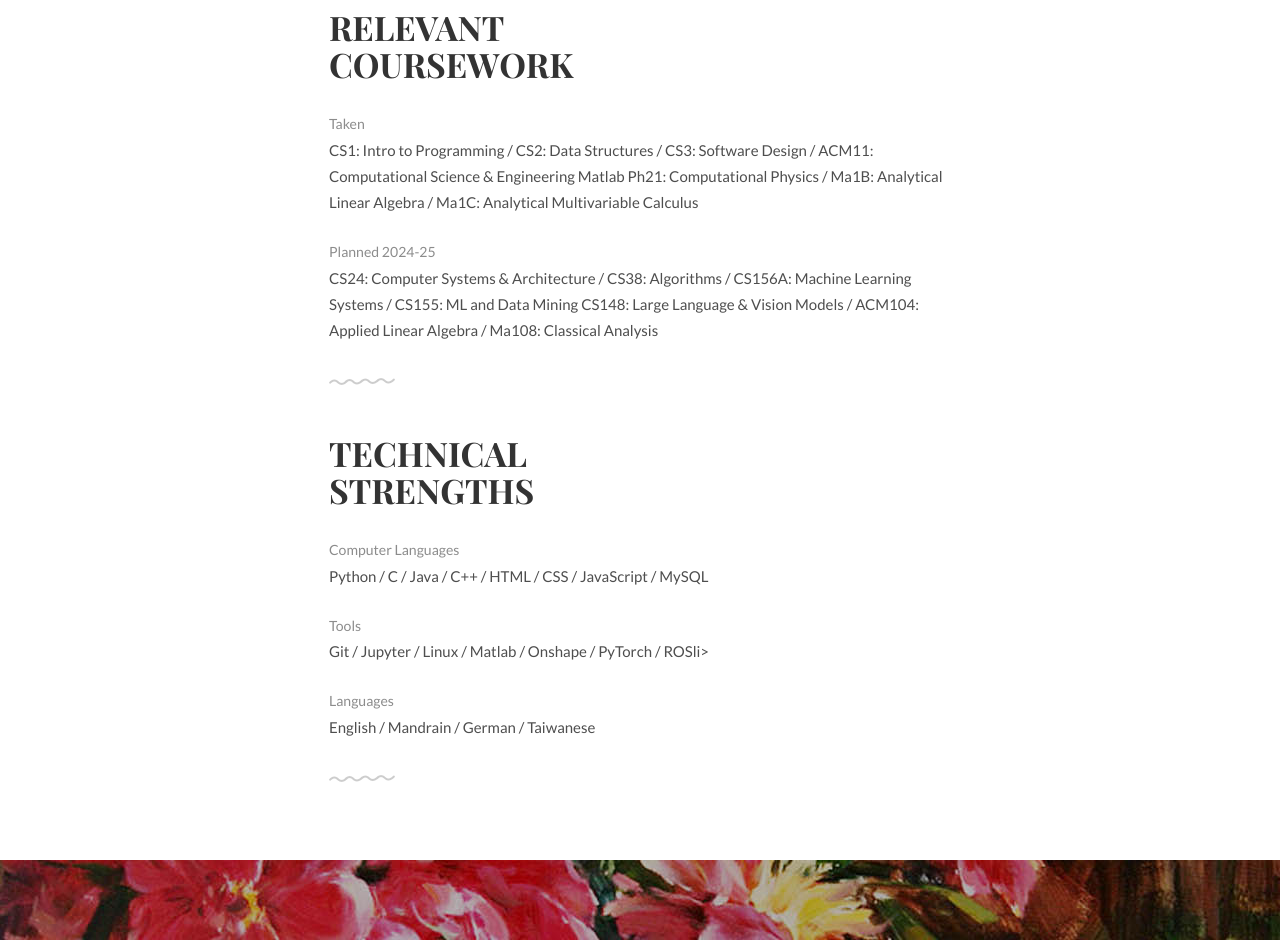
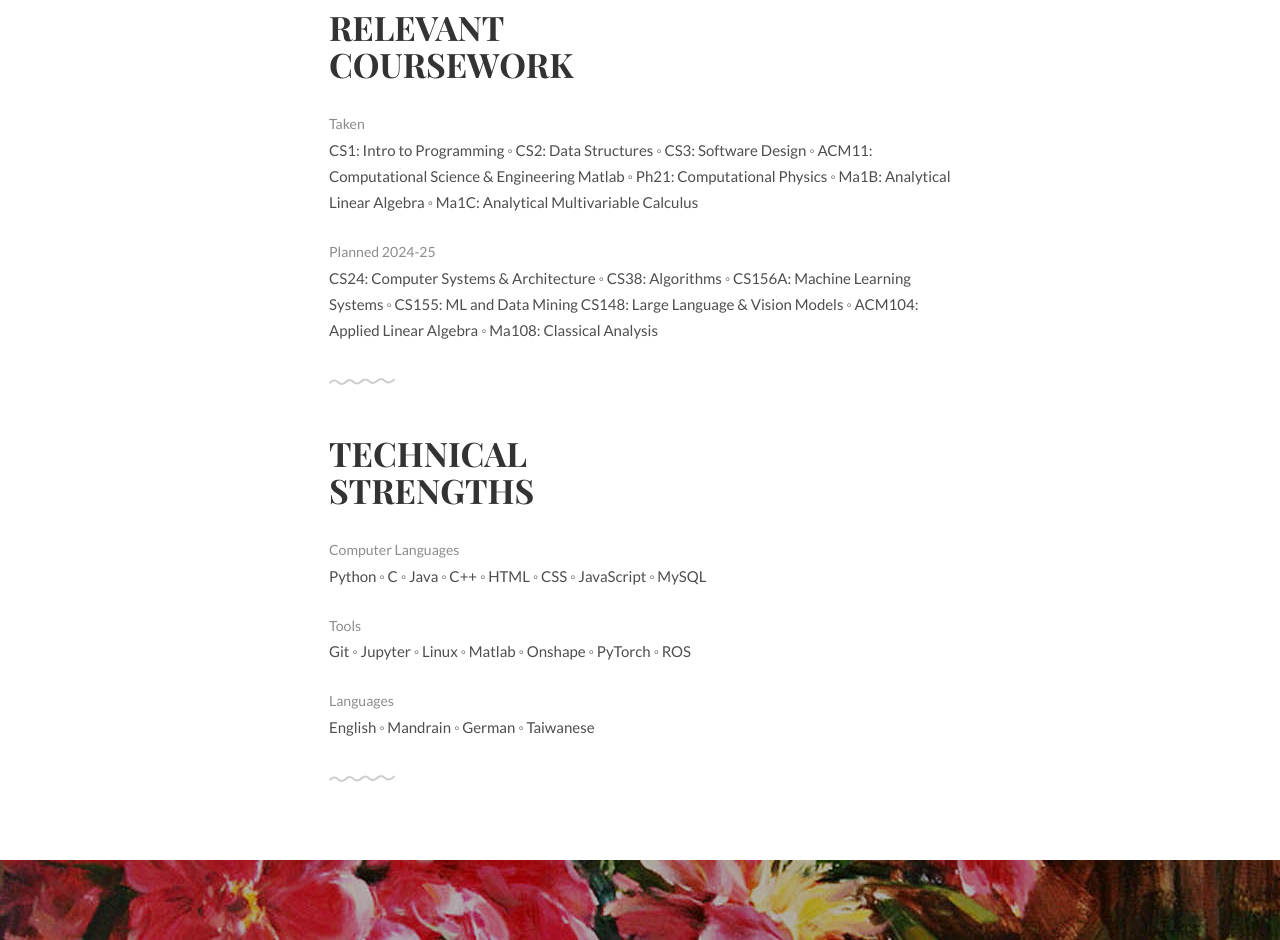
Before and after one commit to richardhoff88/richardhoff.github.io, a plain HTML site: page index.html in a window 1280 px wide. Shown: the part 1360-2300 px from the top of the page. Drawn offline with Linux system fonts and the light colour scheme.

Commit message:
more style

```diff
--- a/index.html
+++ b/index.html
@@ -103,13 +103,13 @@
 			<h1>Relevant<br>Coursework</h1>
 			<ul class="skill-list list-flat">
 				<li>Taken</li>
-				<li>CS1: Intro to Programming / CS2: Data Structures / CS3: Software Design / ACM11: Computational Science & Engineering Matlab
-                    Ph21: Computational Physics / Ma1B: Analytical Linear Algebra / Ma1C: Analytical Multivariable Calculus</li>
+				<li>CS1: Intro to Programming ◦ CS2: Data Structures ◦ CS3: Software Design ◦ ACM11: Computational Science & Engineering Matlab
+                    ◦ Ph21: Computational Physics ◦ Ma1B: Analytical Linear Algebra ◦ Ma1C: Analytical Multivariable Calculus</li>
 			</ul>
 			<ul class="skill-list list-flat">
 				<li>Planned 2024-25</li>
-				<li>CS24: Computer Systems & Architecture / CS38: Algorithms / CS156A: Machine Learning Systems / CS155: ML and Data Mining
-                    CS148: Large Language & Vision Models / ACM104: Applied Linear Algebra / Ma108: Classical Analysis</li>
+				<li>CS24: Computer Systems & Architecture ◦ CS38: Algorithms ◦ CS156A: Machine Learning Systems ◦ CS155: ML and Data Mining
+                    CS148: Large Language & Vision Models ◦ ACM104: Applied Linear Algebra ◦ Ma108: Classical Analysis</li>
 			</ul>
 		</div>
 	</div>
@@ -121,15 +121,15 @@
 			<h1>Technical<br>Strengths</h1>
 			<ul class="skill-list list-flat">
 				<li>Computer Languages</li>
-				<li>Python / C / Java / C++ / HTML / CSS / JavaScript / MySQL</li>
+				<li>Python ◦ C ◦ Java ◦ C++ ◦ HTML ◦ CSS ◦ JavaScript ◦ MySQL</li>
 			</ul>
 			<ul class="skill-list list-flat">
 				<li>Tools</li>
-				<li>Git / Jupyter / Linux / Matlab / Onshape / PyTorch / ROSli>
+				<li>Git ◦ Jupyter ◦ Linux ◦ Matlab ◦ Onshape ◦ PyTorch ◦ ROS </li>
 			</ul>
 			<ul class="skill-list list-flat">
 				<li>Languages</li>
-				<li>English / Mandrain / German / Taiwanese</li>
+				<li>English ◦ Mandrain ◦ German ◦ Taiwanese </li>
 			</ul>
 		</div>
 	</div>
```
